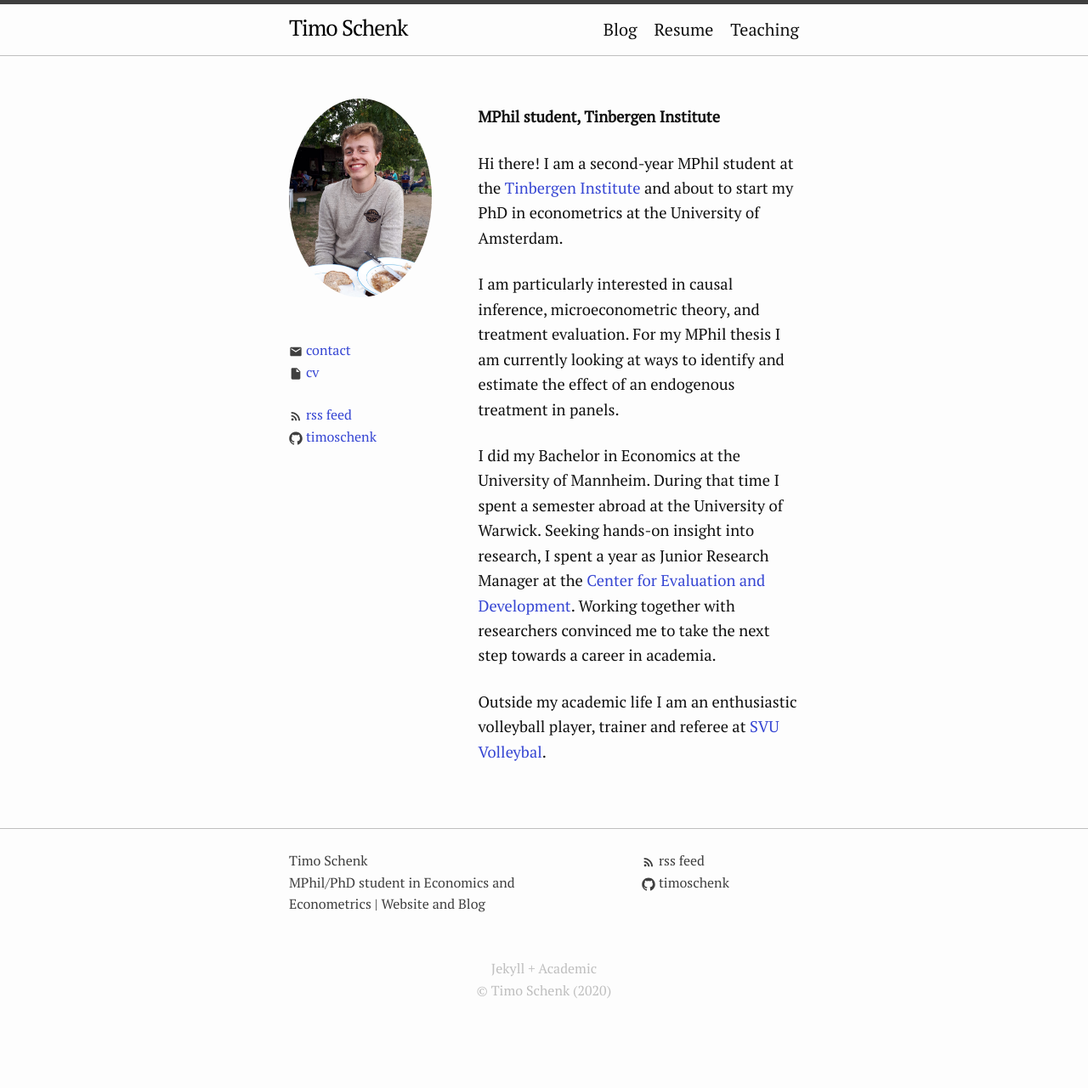
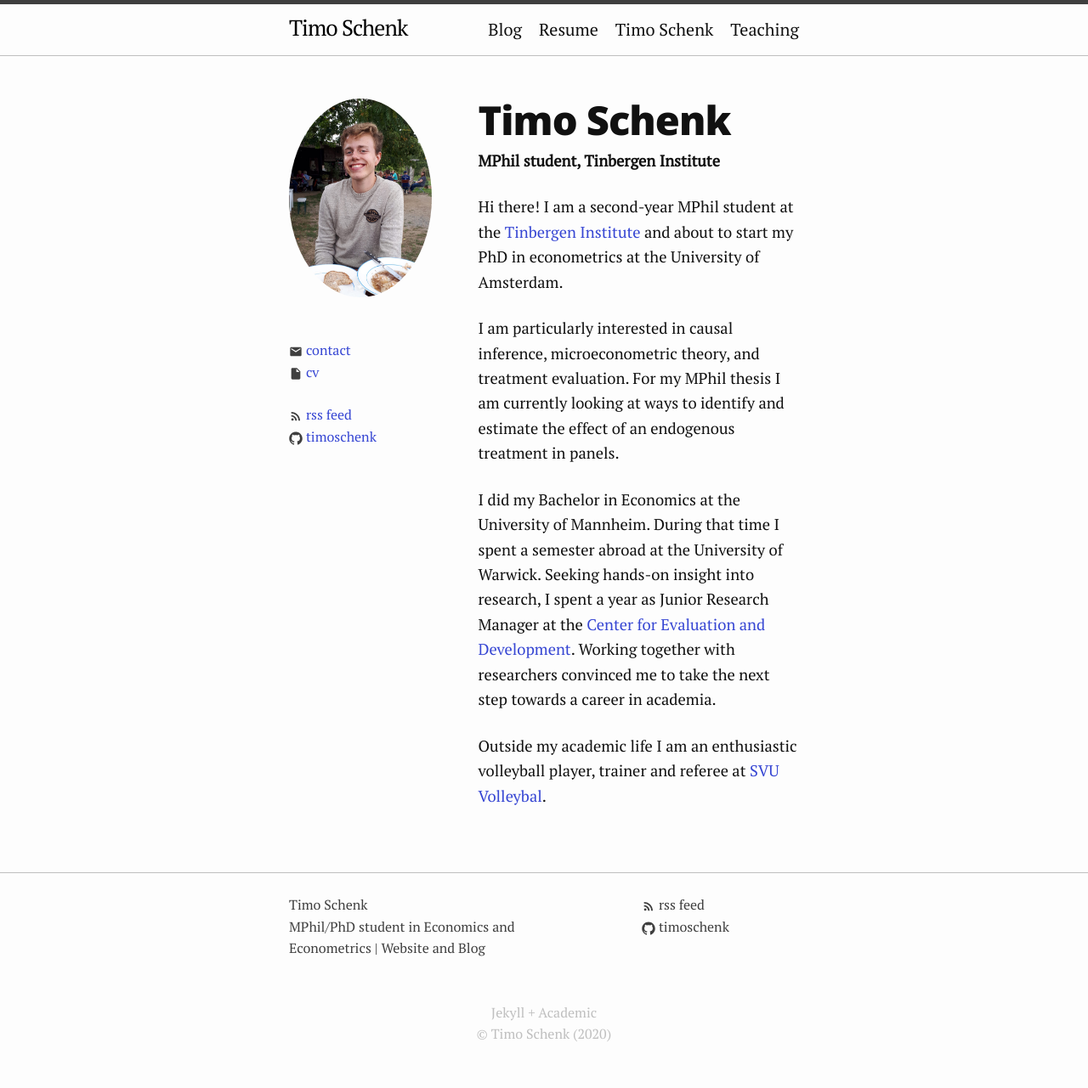
Before and after one commit to timoschenk/timoschenk.github.io, a Jekyll site: the page built from index.markdown, in a window 1280 px wide. Shown: the whole page at 85% size. Built offline with Jekyll 4.4.1, drawn with Linux system fonts in a browser that asks for light colours; before the commit the page ends 1229 px from its top, so only the background shows below that.

Commit message:
Update index.markdown

```diff
--- a/index.markdown
+++ b/index.markdown
@@ -3,6 +3,7 @@
 # To modify the layout, see https://jekyllrb.com/docs/themes/#overriding-theme-defaults
 
 layout: about
+title: Timo Schenk
 ---
 **MPhil student, Tinbergen Institute**
 
```
